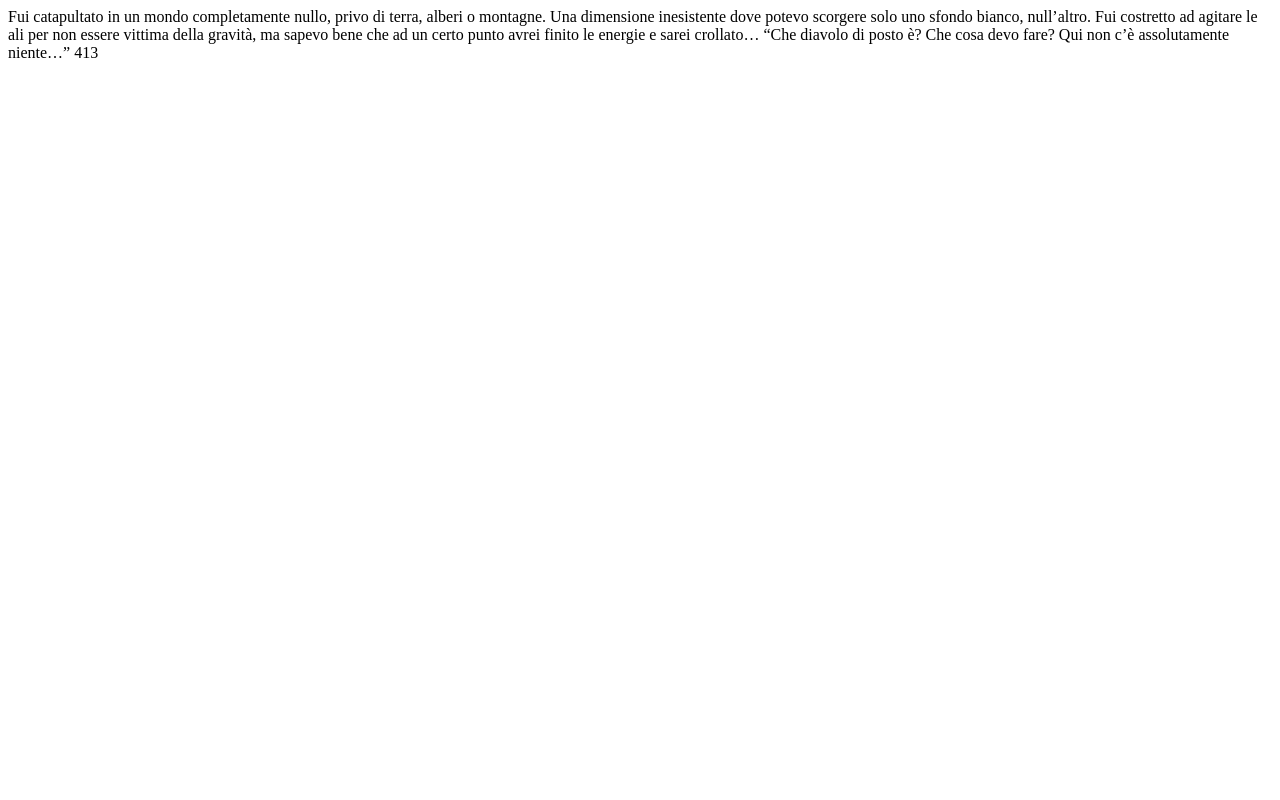
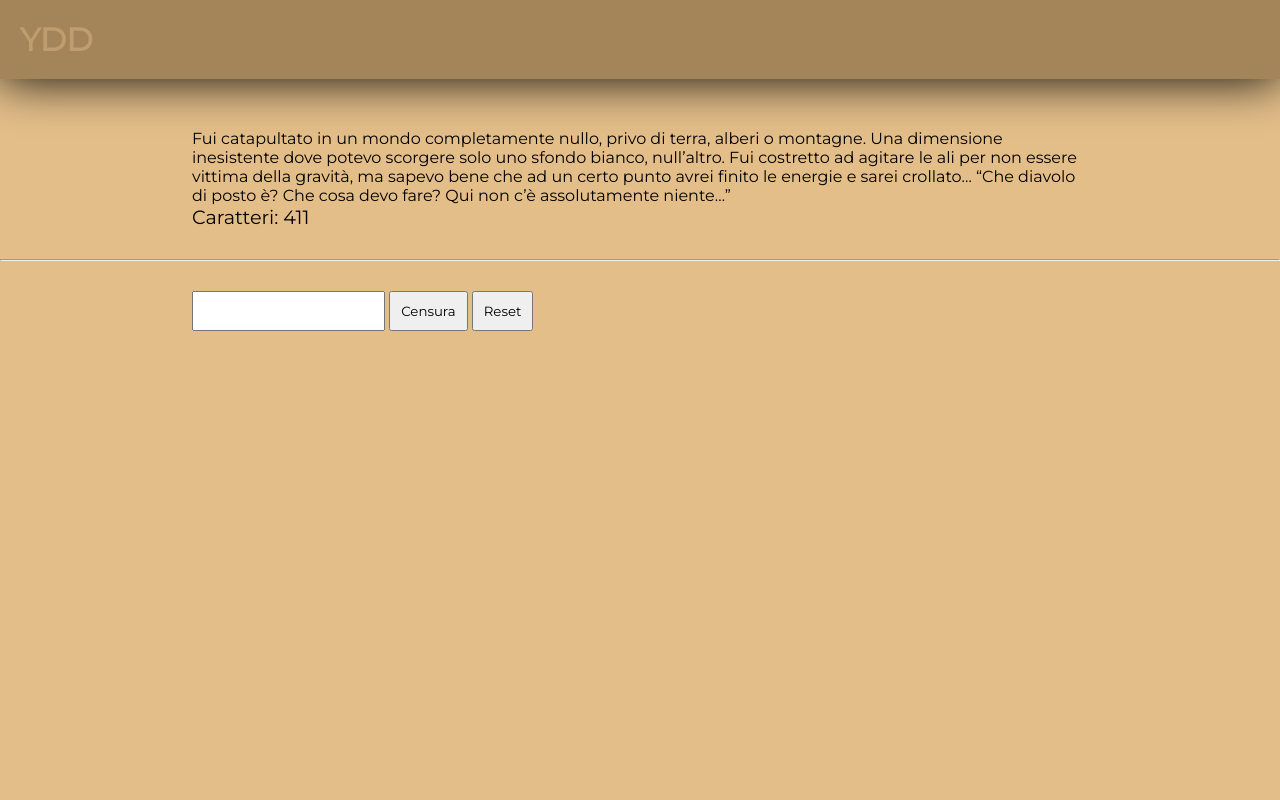
Before and after one commit to yurididomenico/php-badwords, a PHP site: page /?parolaCensura=1 in a window 1280 px wide. Run offline with PHP 8.4, Linux system fonts and the light colour scheme.

Commit message:
PHP: Stampa paragrafo

```diff
--- a/index.php
+++ b/index.php
@@ -1,15 +1,106 @@
 <?php
 
 $paragrafoC20 =
-'Fui catapultato in un mondo completamente nullo, privo di terra, alberi o montagne.
+"Fui catapultato in un mondo completamente nullo, privo di terra, alberi o montagne.
 Una dimensione inesistente dove potevo scorgere solo uno sfondo bianco, null’altro.
 Fui costretto ad agitare le ali per non essere vittima della gravità,
 ma sapevo bene che ad un certo punto avrei finito le energie e sarei crollato…
-“Che diavolo di posto è? Che cosa devo fare? Qui non c’è assolutamente niente…” ';
+“Che diavolo di posto è? Che cosa devo fare? Qui non c’è assolutamente niente…”";
 
-echo $paragrafoC20;
+$parola = $_GET['parolaCensura']
 
-echo strlen($paragrafoC20)
+?>
+
+<!DOCTYPE html>
+<html lang="en">
+<head>
+    <meta charset="UTF-8">
+    <meta http-equiv="X-UA-Compatible" content="IE=edge">
+    <meta name="viewport" content="width=device-width, initial-scale=1.0">
+    <title>YDD - PHP</title>
+</head>
+<body>
+    <header>
+        <h1>YDD</h1>
+    </header>
+
+    <div class="contenitore">
+        <?php echo $paragrafoC20?>
 
 
-?>
+
+        <div>Caratteri: <?php echo strlen($paragrafoC20)?></div>
+    </div>
+
+
+    <hr>
+
+    <form action="" method="GET" class="contenitore">
+        <input type="text" name="parolaCensura" value="">
+        <button type="submit">Censura</button>
+        <button type="reset">Reset</button>
+    </form>
+</body>
+</html>
+
+
+<style>
+    @import url('https://fonts.googleapis.com/css2?family=Montserrat&display=swap');
+
+    *
+    {
+        padding: 0;
+        margin: 0;
+        box-sizing: border-box;
+        color: inherit;
+        text-decoration: none;
+        list-style-type: none;
+        transition-duration: 200ms;
+        font-family: 'Montserrat', sans-serif;
+    }
+
+    body
+    {
+        background-color: #e3be89;
+    }
+
+    hr
+    {
+        margin: 30px 0;
+    }
+
+    header
+    {
+        background-color: #a48559;
+        padding: 20px;
+        margin-bottom: 50px;
+        box-shadow: 0 0 50px black;
+        color: #be9e71;
+    }
+
+    .contenitore
+    {
+        margin: 0 auto;
+        width: 70%;
+    }
+
+    .contenitore pre
+    {
+        font-size: 1.4rem;
+        margin-bottom: 30px;
+        line-height: 30px;
+    }
+
+    .contenitore div
+    {
+        font-size: 1.2rem;
+    }
+
+    .contenitore input,
+    .contenitore button
+    {
+        padding: 10px;
+    }
+
+
+</style>
```
